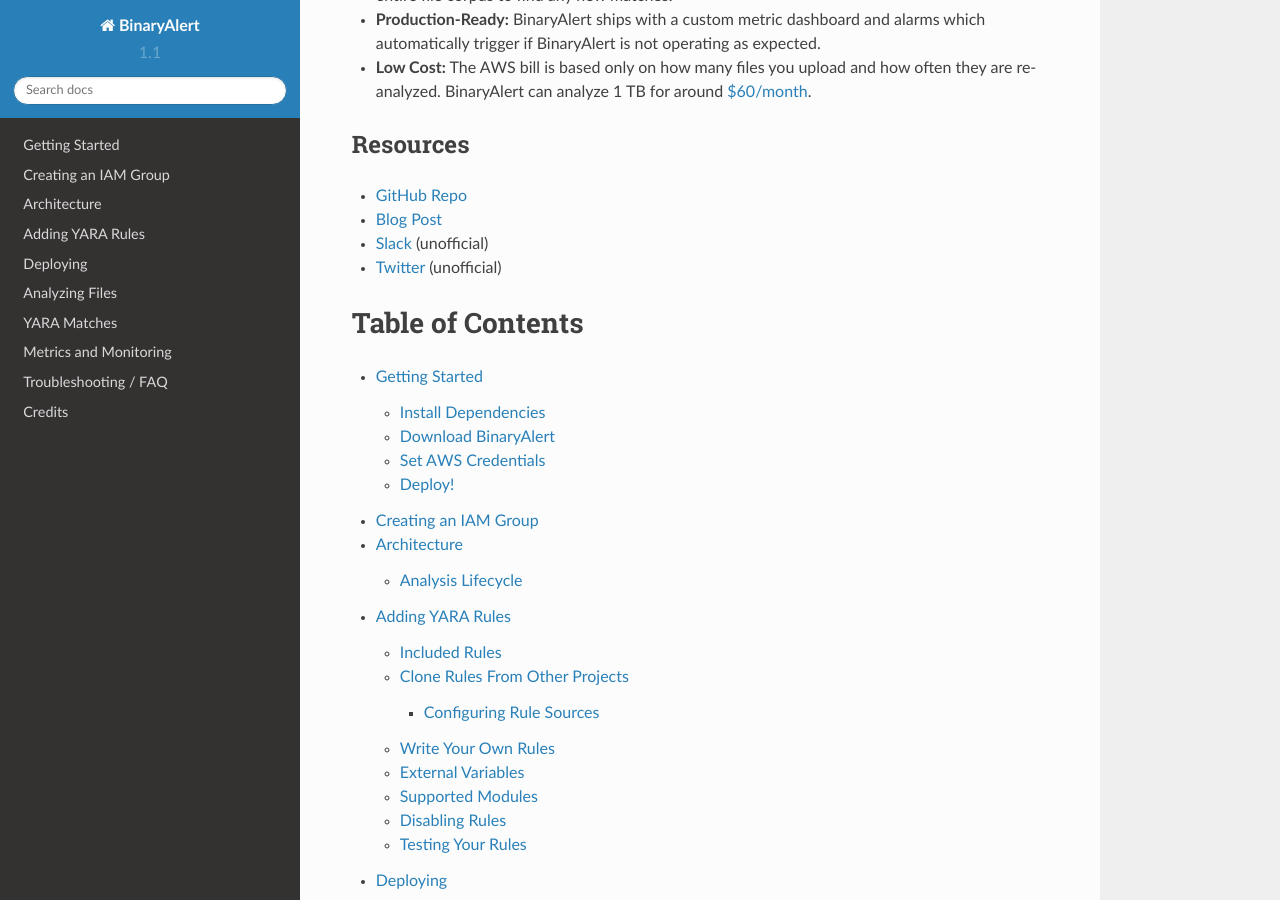
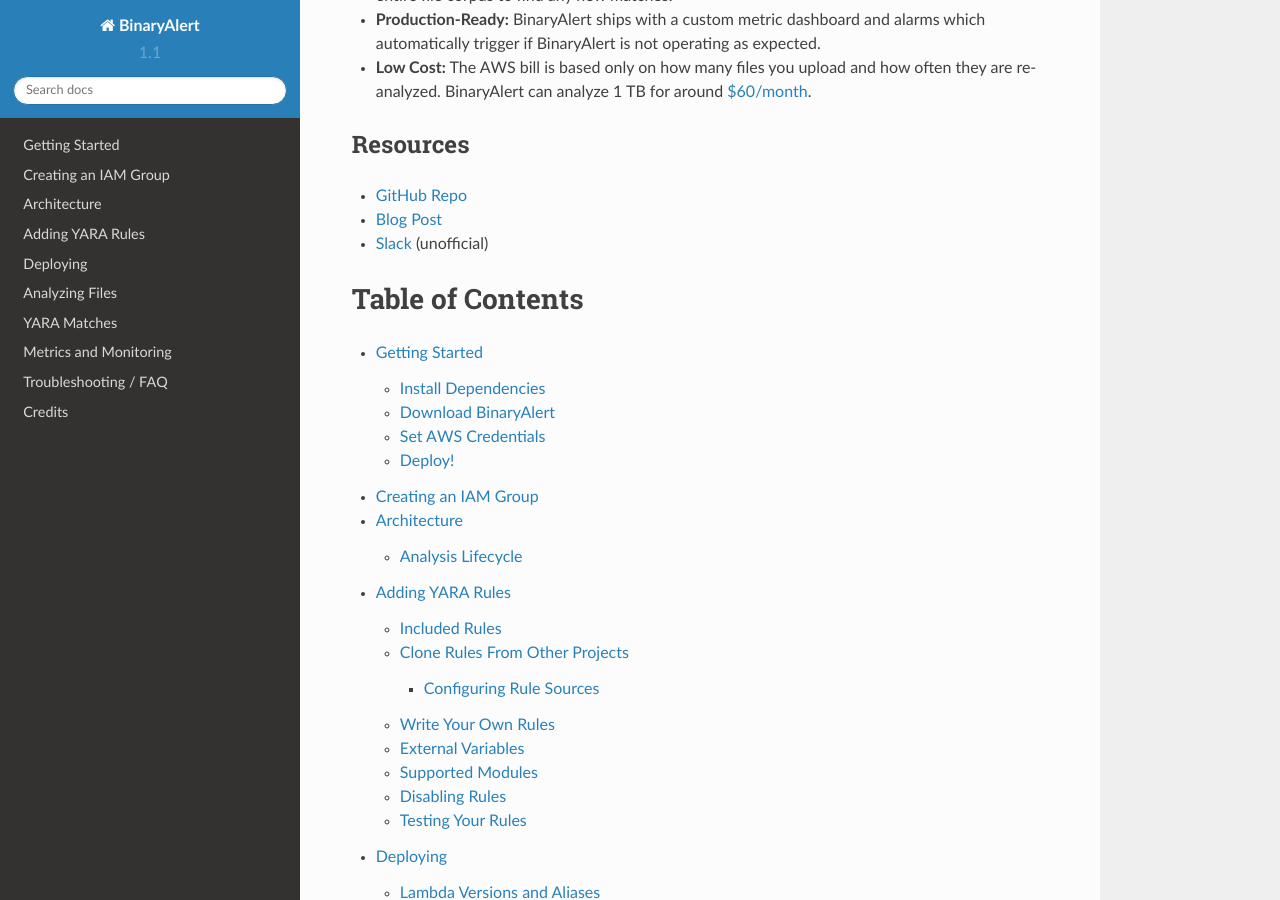
Before and after one commit to airbnb/binaryalert, a Sphinx documentation site: the page built from docs/source/index.rst, in a window 1280 px wide and 900 px high, scrolled down 809 px. Built offline with Sphinx 7.4.7 and the Read the Docs theme 2.0.0, drawn with Linux system fonts in a browser that asks for light colours.

Commit message:
Remove references to Twitter account which no longer exists (#110)

```diff
--- a/README.rst
+++ b/README.rst
@@ -36,5 +36,4 @@
 
 - `Announcement Post <https://medium.com/airbnb-engineering/binaryalert-real-time-serverless-malware-detection-ca44370c1b90>`_
 - `Documentation <https://binaryalert.io>`_
-- `Twitter <https://twitter.com/binaryalert_io>`_ (unofficial)
 - `Slack <https://binaryalert.herokuapp.com>`_ (unofficial)
--- a/docs/source/index.rst
+++ b/docs/source/index.rst
@@ -29,7 +29,6 @@
 * `GitHub Repo <https://github.com/airbnb/binaryalert>`_
 * `Blog Post <https://medium.com/airbnb-engineering/binaryalert-real-time-serverless-malware-detection-ca44370c1b90>`_
 * `Slack <https://binaryalert.herokuapp.com/>`_ (unofficial)
-* `Twitter <https://twitter.com/binaryalert_io>`_ (unofficial)
 
 
 Table of Contents
```
